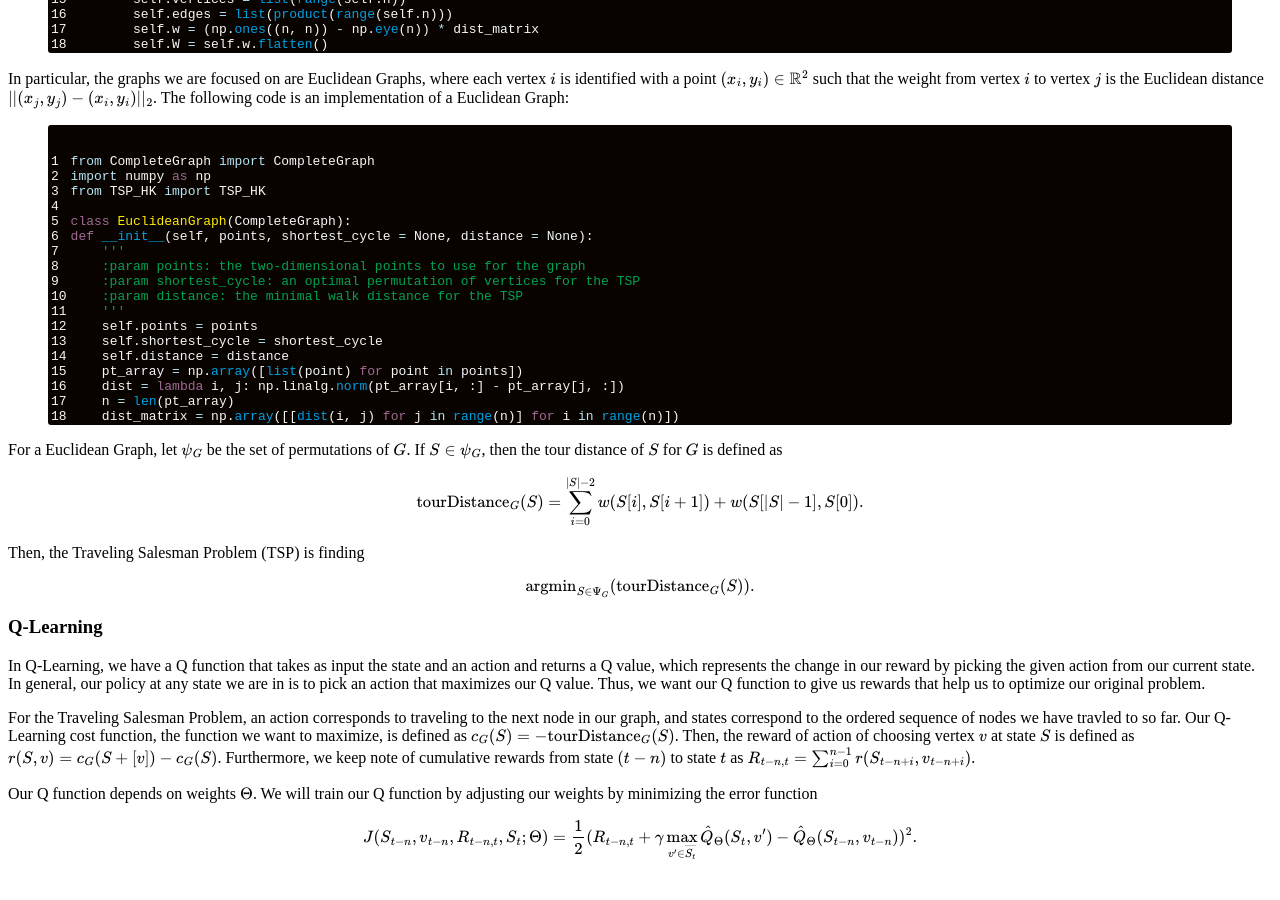
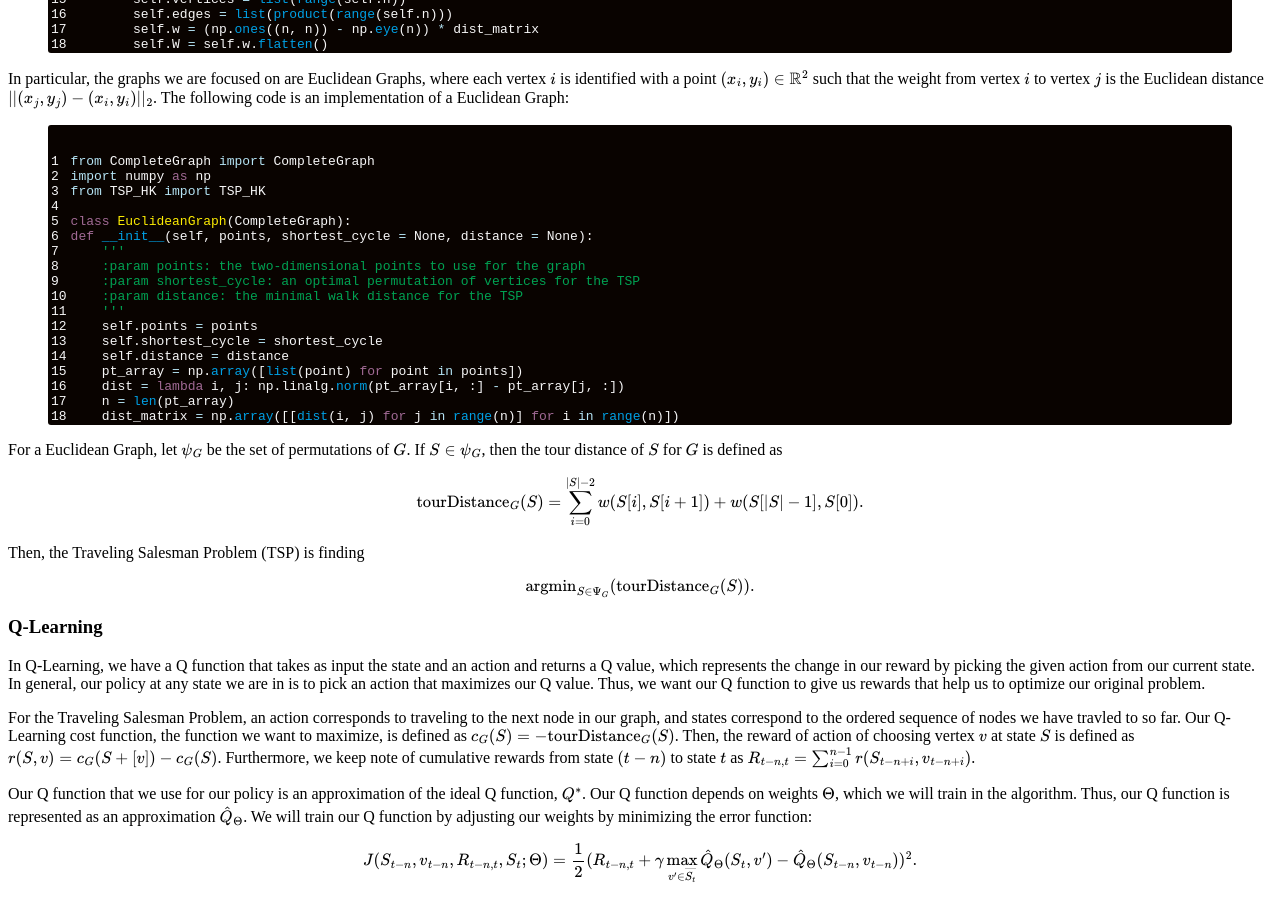
Before and after one commit to CategorIAN/categorian.github.io, a Jekyll site: the page built from projects/msu/m_508/q_learning_for_tsp.md, in a window 1280 px wide and 900 px high, scrolled down 728 px. Built offline with Jekyll 4.4.1, drawn with Linux system fonts in a browser that asks for light colours; formulas are drawn with MathJax 3; before the commit the page ends 1605 px from its top, so only the background shows below that.

Commit message:
Update q_learning_for_tsp.md

```diff
--- a/projects/msu/m_508/q_learning_for_tsp.md
+++ b/projects/msu/m_508/q_learning_for_tsp.md
@@ -164,6 +164,6 @@ For the Traveling Salesman Problem, an action corresponds to traveling to the ne
 </p>
 
 <p>
-Our Q function depends on weights \(\Theta\). We will train our Q function by adjusting our weights by minimizing the error function
+Our Q function that we use for our policy is an approximation of the ideal Q function, \(Q^*\). Our Q function depends on weights \(\Theta\), which we will train in the algorithm. Thus, our Q function is represented as an approximation \(\hat{Q}_{\Theta}\). We will train our Q function by adjusting our weights by minimizing the error function:
 \[J(S_{t-n}, v_{t-n}, R_{t-n,t}, S_t; \Theta) = \frac{1}{2}(R_{t-n, t} + \gamma \max_{v'\in \overline{S_t}} \hat{Q}_\Theta(S_t, v') - \hat{Q}_\Theta(S_{t-n}, v_{t-n}))^2.\]
 </p>
```
